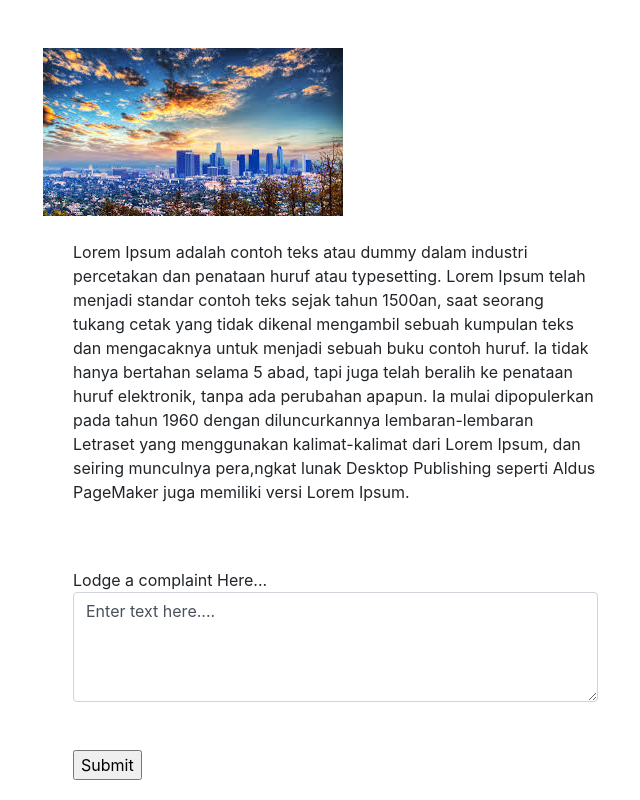
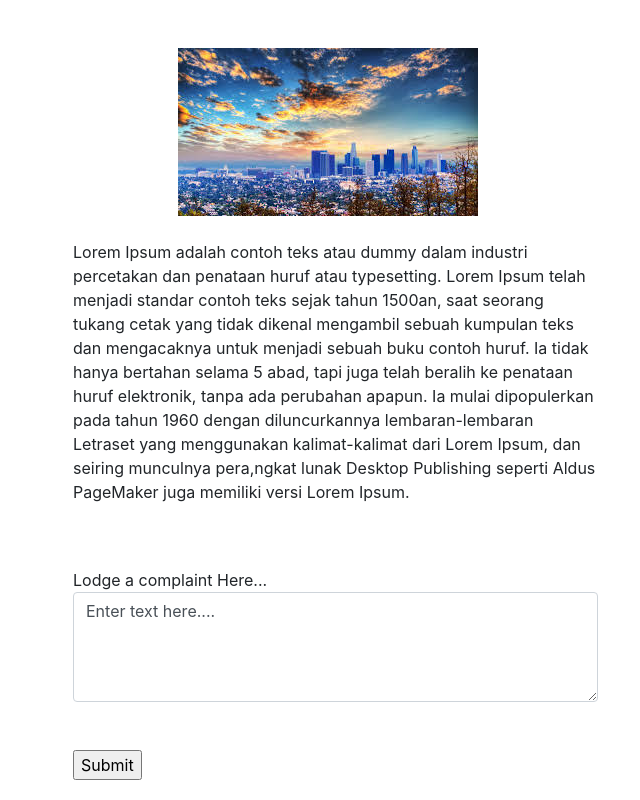
Before and after one commit to onyekachimary/linuxjobber, an Angular app in the folder wikipol/: page /profile in a window 1280 px wide. Shown: the whole page, without its empty margins (27-667 px from the left). Built offline with nearby package versions, Linux system fonts and the light colour scheme.

Commit message:
first commit

```diff
--- a/wikipol/src/app/profile/profile.component.html
+++ b/wikipol/src/app/profile/profile.component.html
@@ -10,7 +10,7 @@
 <body><br><br>
 	<div class="container">
 	<div class="row">
-	<div class="col-md-6" class="text-center">
+	<div class="col-md-6" align="middle">
 		<img class="img-fluid"  src="assets/image/download.jpg"><br><br>
 	</div>
 	</div>
```
